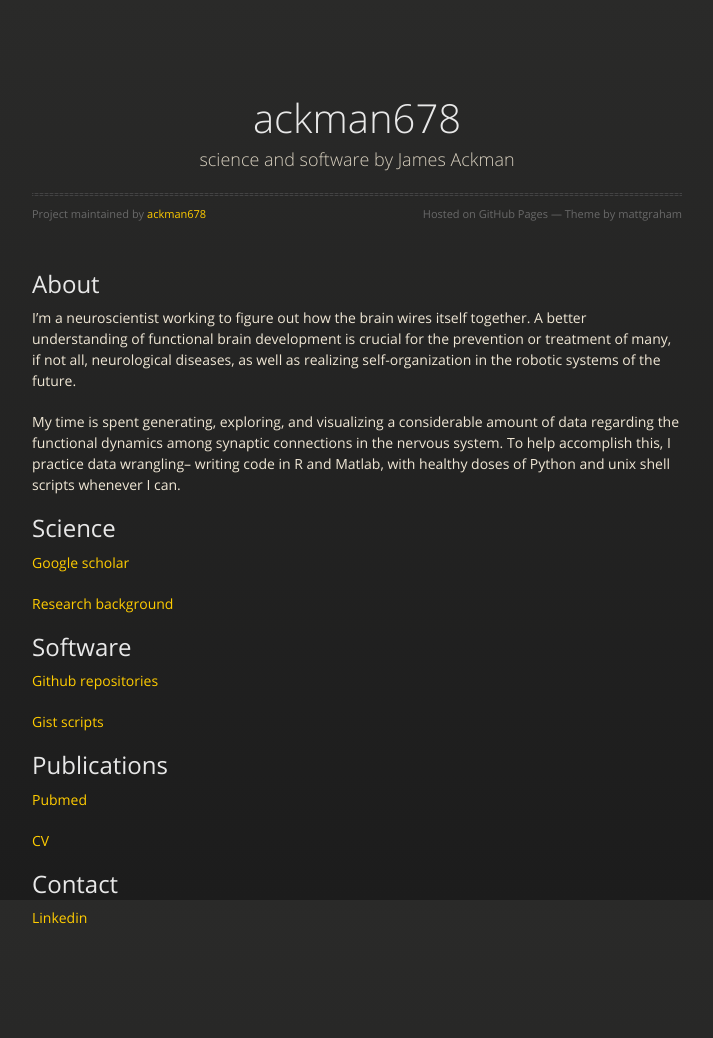
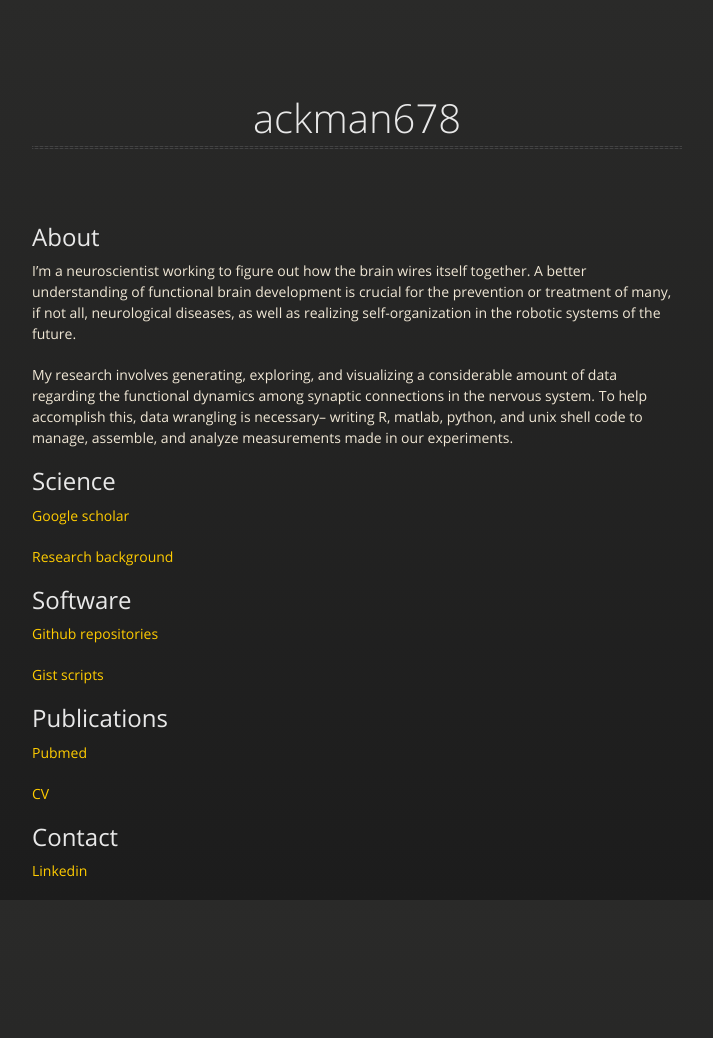
Before and after one commit to ackman678/ackman678.github.io, a Jekyll site: the page built from index.md, in a window 1280 px wide. Shown: the whole page, without its empty margins (283-996 px from the left). Built offline with Jekyll 4.4.1, drawn with Linux system fonts in a browser that asks for light colours; nearby versions of some CDN libraries; Markdown is read by kramdown in place of the engine named in the settings; after the commit the page ends 991 px from its top, so only the background shows below that.

Commit message:
index.md update

```diff
--- a/_includes/header.html
+++ b/_includes/header.html
@@ -34,8 +34,8 @@
       <section>
         <div id="title">
           <h1>{{ site.name }}</h1>
-          <p>{{ site.description }}</p>
+          <!-- <p>{{ site.description }}</p> -->
           <hr>
-          <span class="credits left">Project maintained by <a href="{{ site.url }}">{{ site.owner }}</a></span>
-          <span class="credits right">Hosted on GitHub Pages &mdash; Theme by mattgraham</span>
+          <!-- <span class="credits left">Project maintained by <a href="{{ site.url }}">{{ site.owner }}</a></span> -->
+          <!-- <span class="credits right">Hosted on GitHub Pages &mdash; Theme by mattgraham</span> -->
         </div>
--- a/index.md
+++ b/index.md
@@ -8,7 +8,7 @@ layout: default
 
 I'm a neuroscientist working to figure out how the brain wires itself together. A better understanding of functional brain development is crucial for the prevention or treatment of many, if not all, neurological diseases, as well as realizing self-organization in the robotic systems of the future.
 
-My time is spent generating, exploring, and visualizing a considerable amount of data regarding the functional dynamics among synaptic connections in the nervous system. To help accomplish this, I practice data wrangling-- writing code in R and Matlab, with healthy doses of Python and unix shell scripts whenever I can.
+My research involves generating, exploring, and visualizing a considerable amount of data regarding the functional dynamics among synaptic connections in the nervous system. To help accomplish this, data wrangling is necessary-- writing R, matlab, python, and unix shell code to manage, assemble, and analyze measurements made in our experiments.
 
 ## Science
 
```
Also changed, not shown: vita.md (+4 -0 lines), 3 other files.
